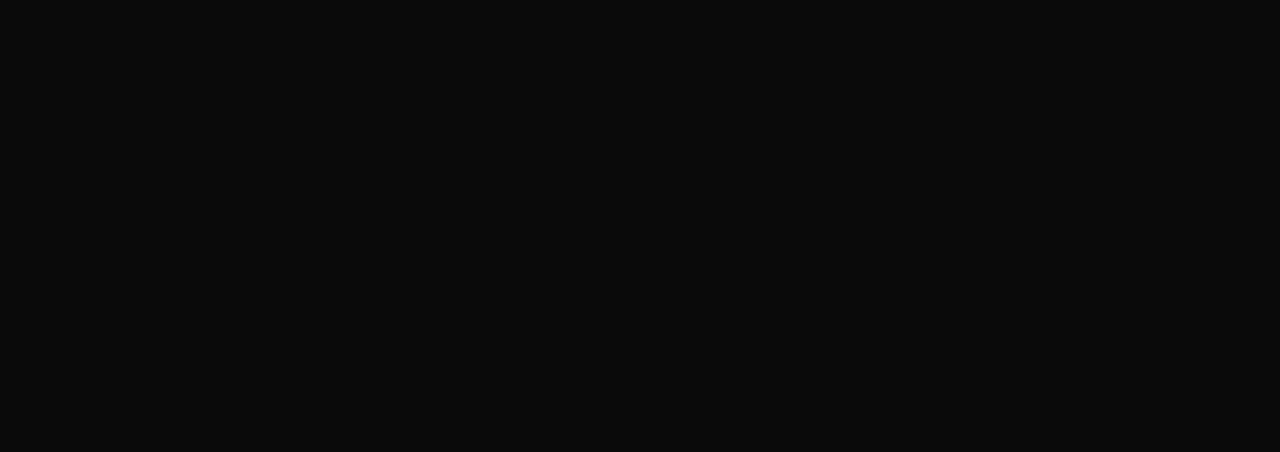
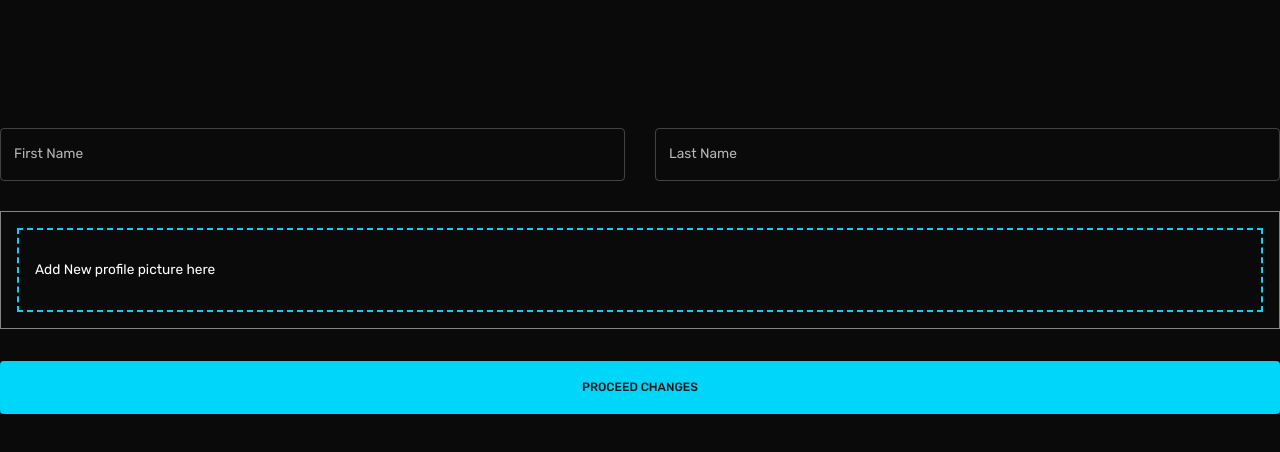
Before and after one commit to Fibinjohnson/socialSphere, a React (Create React App) app in the folder client/: page /profile/editProfile/1 in a window 1280 px wide. Before the commit this address had no page. Shown: the top 452 px of the page. Built offline with nearby package versions, Linux system fonts and the light colour scheme.

Commit message:
profile feature added edit widget

```diff
--- a/client/src/App.js
+++ b/client/src/App.js
@@ -8,6 +8,7 @@ import { CssBaseline,ThemeProvider } from "@mui/material";
 import { createTheme } from "@mui/material/styles";
 import {themeSettings} from "./themes"
 import ChatPage from "scenes/chatPage/ChatPage";
+import EditPage from "scenes/EditPage/EditPage";
 
 function App() {
   const mode=useSelector((state)=>state.mode)
@@ -25,6 +26,7 @@ function App() {
          <Route path="/home" element={isAuth ?<HomePage/>:<Navigate to={"/"}/>}/>
          <Route path="/profile/:userId" element={isAuth ?<ProfilePage/>:<Navigate to={"/"}/>}/>
          <Route path="/home/chat" element={isAuth?<ChatPage/>:<Navigate to={"/"}/>} />
+         <Route path="/profile/editProfile/:userId" element={isAuth?<EditPage/>:<Navigate to={"/"}/>} />
 
         </Routes>
       </BrowserRouter>
--- a/client/src/components/ChatWidget.jsx
+++ b/client/src/components/ChatWidget.jsx
@@ -1,15 +1,15 @@
 import React from 'react'
 import {  Box,Divider,Typography,IconButton,useTheme, Input} from '@mui/material'
 import WidgetWrap from './WidgetWrap';
-import { Send } from '@mui/icons-material';
+import { NotificationsNoneRounded, Send } from '@mui/icons-material';
 import { useSelector } from 'react-redux';
 import { useState,useEffect } from 'react';
 import ChatHeader from './chatHeader';
 import Scrollbars from 'react-custom-scrollbars-2';
-import { setAllChats } from 'state';
 import { useDispatch } from 'react-redux';
 import { useRef } from 'react';
 import io from "socket.io-client";
+
 
 
 
@@ -26,11 +26,10 @@ function ChatWidget() {
     const token=useSelector((state)=>state.token)
     const userLoggedin=useSelector((state)=>state.user)
     const [message,setMessage]=useState('');
-    const allChats=useSelector((state)=>state.allChats)
     const [scrollTop, setScrollTop] = useState(0);
     const [chatMessage,setChatMessage]=useState([])
+    const [allChats,setAllChats]=useState([])
 
-    console.log(allChats,'allchats')
 
     const postChat=async()=>{
       const response=await fetch(`http://localhost:3001/chats/${chatName.user}/${chatName.currentChat}`,{
@@ -50,8 +49,16 @@ function ChatWidget() {
       setChatMessage(msgs)
       setMessage('')
     }
+
+
+    const handleKeyDown=async(event)=>{
+      if(event.key==='Enter'){
+         postChat()
+      }
+    }
+
    const dispatchChat=async()=>{
-    dispatch(setAllChats({allChats:[]}))
+     setAllChats(allChats)
    }
 
     const getChat=async()=>{
@@ -67,12 +74,9 @@ function ChatWidget() {
            message:chat.message.text
         }
       })
-
-      dispatch(setAllChats({allChats:mappedChat}))
-
-
+      setAllChats(mappedChat)
     }
-    const handleScroll = event => {
+    const handleScroll = (event) => {
       setScrollTop(event.currentTarget.scrollTop);
     };
 
@@ -92,13 +96,14 @@ function ChatWidget() {
         });
       }
     }, [chatMessage]);
+
     useEffect(()=>{
        dispatchChat()
-    },[chatName])
+    },[userLoggedin])
 
     useEffect(()=>{
       getChat()
-    },[chatMessage])
+    },[chatMessage,chatName])
 
 
 
@@ -126,13 +131,56 @@ function ChatWidget() {
   allChats[0]!==null &&
   allChats.map((chat) =>
     chat.myself ? (
-      <Box marginTop={'20px'}>
-        <Typography fontFamily={'initial'}>{chat.message}</Typography>
-      </Box>
+      <Box
+      marginTop="20px"
+      borderRadius="1.5rem"
+      height="fit-content"
+      display="flex"
+      flexWrap="wrap"
+      alignItems="flex-start"
+      alignContent="flex-start"
+      backgroundColor={primaryLight}
+      width="200px"
+      overflow="hidden"
+      p="10px"
+    >
+       <Typography
+        fontFamily="initial"
+        sx={{
+          width: '100%',
+          wordBreak: 'break-all',
+          flex: '1 1 100%',
+        }}
+      >
+        {chat.message}
+      </Typography>
+    </Box>
     ) : (
-      <Box  marginTop={'20px'} width={"800px"} >
-        <Typography sx={{ textAlign:'right'}}>{chat.message}</Typography>
-      </Box>
+      <Box
+      marginTop="20px"
+      borderRadius="1.5rem"
+      height="fit-content"
+      display="flex"
+      flexWrap="wrap"
+      alignItems="flex-start"
+      alignContent="flex-start" // Align items with space between them
+      backgroundColor={primaryLight}
+      width="200px" // You can adjust the width as needed
+      overflow="hidden" // Hide the overflowing text
+      p="10px"
+      marginLeft={'73%'}
+    >
+       <Typography
+        fontFamily="initial"
+        sx={{
+          width: '100%', // Set a width to control when text starts wrapping
+          wordBreak: 'break-all', // Allow words to break and wrap
+          flex: '1 1 100%', // Let the text occupy all available space on a new line
+        }}
+      >
+        {chat.message}
+      </Typography>
+    </Box>
     )
   )
 }
@@ -140,7 +188,7 @@ function ChatWidget() {
   </Scrollbars>
 
      <Box position={'absolute'} bottom={"15px"} display="flex">
-     <Input placeholder='Type somthing here...' onChange={(e)=>{setMessage(e.target.value)}} value={message} style={{ width: "750px" }} type='text'></Input>
+     <Input placeholder='Type somthing here...' onChange={(e)=>{setMessage(e.target.value)}} onKeyDown={handleKeyDown} value={message} style={{ width: "750px" }} type='text'></Input>
      <IconButton onClick={()=>{postChat()}}><Send/></IconButton>
      </Box>
      </WidgetWrap>
--- a/client/src/components/Friend.jsx
+++ b/client/src/components/Friend.jsx
@@ -20,6 +20,8 @@ function Friend({friendId,name,subtitle,userPicturePath, chatpage}) {
     const senderName=useSelector((state)=>state.user.firstname)
     const token=useSelector((state)=>state.token)
     const friends=useSelector((state)=>state.user.friends)
+    console.log(useSelector((state)=>state.user))
+    console.log(friends,"all friend list")
     const yesFriendsArray=friends.length>0;
     const arrayFriends=yesFriendsArray ?friends:friends
     const [openModal,setOpenModal]=useState(false)
--- /dev/null
+++ b/client/src/scenes/EditPage/EditPage.jsx
@@ -0,0 +1,134 @@
+import {useState} from 'react'
+import {Box,Button,TextField,useMediaQuery,Typography,useTheme} from "@mui/material"
+import EditOutlinedIcon from '@mui/icons-material/EditOutlined';
+import { Formik } from 'formik';
+import * as yup from "yup";
+import { useNavigate } from 'react-router-dom';
+import { useDispatch } from 'react-redux';
+import { useSelector } from 'react-redux';
+import { useParams } from 'react-router-dom';
+import Dropzone from 'react-dropzone';
+import FlexBetween from 'components/Flexbetween';
+import { setEditeduser } from 'state';
+
+
+   function EditPage() {
+    const {palette}=useTheme();
+    const dispatch=useDispatch();
+    const navigate=useNavigate();
+    const isNonMobileScreen=useMediaQuery("(min-width:600px)")
+    const {userId}=useParams();
+    const user=useSelector((state)=>state.user)
+    const editSchema=yup.object().shape({
+        firstname:yup.string().required("required"),
+        lastname:yup.string().required("required"),
+        picture:yup.string().required("required")
+       })
+
+       const initialEditValue={
+        firstname:user.firstname,
+        lastname:user.lastname,
+        picture:''
+       }
+
+
+
+     const handleSubmit=async(values,onSubmitProps)=>{
+        let formData=new FormData();
+        for (let value in values){
+        formData.append(value,values[value])
+        }
+        formData.append("picture",values.picture.name)
+        const editUserResponse = await fetch(`http://localhost:3001/auth/edit/${userId}`, {
+        method: "PATCH",
+        body: formData
+  });
+   const editedProfile=await editUserResponse.json();
+   dispatch(setEditeduser({user:editedProfile}))
+   onSubmitProps.resetForm();
+   navigate('/home')
+     }
+
+
+     return (
+       <Formik onSubmit={handleSubmit}
+       initialValues={initialEditValue}
+       validationSchema={editSchema}>
+       {({
+      values,
+      errors,
+      touched,
+      handleSubmit,
+      handleChange,
+      handleBlur,
+      setFieldValue,
+      resetForm
+
+    })=>(
+        <form onSubmit={handleSubmit}>
+        <Box display={"grid"} gap="30px" marginTop={'10%'} gridTemplateColumns={'repeat(4,minxmax(0,1fr))'} sx={{"& >div":{gridColumn:isNonMobileScreen?undefined:"span 4"}}}>
+        <TextField label={"First Name"}
+          onBlur={handleBlur}
+          onChange={handleChange}
+          value={values.firstname}
+          name='firstname'
+          error={Boolean(touched.firstname) && Boolean(errors.firstname)}
+          helperText={touched.firstname && errors.firstname}
+          sx={{gridColumn:"span 2"}}
+          >
+          </TextField>
+          <TextField label={"Last Name"}
+          onBlur={handleBlur}
+          onChange={handleChange}
+          value={values.lastname}
+          name='lastname'
+          error={Boolean(touched.lastname) && Boolean(errors.lastname)}
+          helperText={touched.lastname && errors.lastname}
+          sx={{gridColumn:"span 2"}}
+          />
+          <Box gridColumn={'span 4'} border={`1px solid ${palette.neutral.medium}`} borderRadious="5px" p="1rem">
+          <Dropzone acceptedFiles={".jpg, .jpeg, .png"}
+            multiple={false}
+            onDrop={(acceptedFiles)=>{
+
+              setFieldValue("picture",acceptedFiles[0])}}
+          >
+          {({getRootProps,getInputProps})=>(
+            <Box {...getRootProps()} border={`2px dashed ${palette.primary.main}`} p={"1rem"} sx={{
+              "& :hover":{curser:"pointer"}
+            }}>
+              <input {...getInputProps()}/>
+              {!values.picture ?(<p>Add New profile picture here</p>):
+              (
+                <FlexBetween>
+                  <Typography>{values.picture.name} </Typography>
+                  <EditOutlinedIcon/>
+                </FlexBetween>
+              ) }
+            </Box>
+          )}
+          </Dropzone>
+
+          </Box>
+        </Box>
+        <Box>
+          <Button type='submit'
+          fullWidth
+          sx={{m:"2rem 0",
+           p:"1rem",
+           backgroundColor:palette.primary.main,
+           color:palette.background.alt,
+           "& :hover":{color:palette.primary.main}}}
+           >
+           Proceed Changes
+           </Button>
+        </Box>
+
+        </form>
+    )}
+
+       </Formik>
+     )
+   }
+
+   export default EditPage
--- a/client/src/scenes/loginPage/index.js
+++ b/client/src/scenes/loginPage/index.js
@@ -18,9 +18,7 @@ const LoginPage=()=>{
         borderRadius={'1.5rem'}
         backgroundColor={theme.palette.background.alt}
         >
-        <Typography fontWeight={"500"} varient="h5" sx={{mb:"1.5rem"}}>
-            Welcome to Sociopedia
-        </Typography>
+
 
         </Box>
         <Box>
--- a/client/src/state/index.js
+++ b/client/src/state/index.js
@@ -7,7 +7,6 @@ const initialState={
     user:"null",
     friendDetails:[],
     chatName:[],
-    allChats:[]
 };
 export const authSlice=createSlice({
     name:"auth",
@@ -51,10 +50,11 @@ export const authSlice=createSlice({
     setChatName:(state,action)=>{
         state.chatName=action.payload.chatName;
     },
-    setAllChats:(state,action)=>{
-        state.allChats=action.payload.allChats
+    setEditeduser:(state,action)=>{
+        state.user=action.payload.user;
     }
+
 }
 })
-export const {setMode,setLogin,setLogout,setPost,setPosts,setFriends,setFriendsDetails,setChatName,setAllChats}=authSlice.actions;
+export const {setMode,setLogin,setLogout,setPost,setPosts,setFriends,setFriendsDetails,setChatName,setEditeduser}=authSlice.actions;
 export default authSlice;
--- a/client/src/widgets/PostWidget.jsx
+++ b/client/src/widgets/PostWidget.jsx
@@ -26,12 +26,11 @@ isProfile=false}) {
     const dispatch=useDispatch();
     const [isComments,setIsComments]=useState(false)
     const loggedInUserId=useSelector((state)=>state.user._id)
+    const user=useSelector((state)=>state.user)
     const token=useSelector((state)=>state.token)
     const [comment,setComment]=useState('');
-    const posts=useSelector((state)=>state.posts)
     const primary=palette.primary.main
     const main=palette.neutral.main
-    const mainMedium=palette.neutral.medium
     const isLiked = likes.includes(loggedInUserId);
     const likeCount=Object.keys(likes).length
 
--- a/client/src/widgets/PostsWidget.jsx
+++ b/client/src/widgets/PostsWidget.jsx
@@ -6,6 +6,7 @@ import PostWidget from "./PostWidget";
 const PostsWidget=({userId,isProfile=false})=>{
     const dispatch=useDispatch();
     const posts=useSelector((state)=>state.posts)
+    console.log(posts)
     const isPosts=posts.length>0;
     const token=useSelector((state)=>state.token)
     const getPosts=async()=>{
```
Also changed, not shown: client/src/scenes/loginPage/Form.jsx (+2 -9 lines), client/src/widgets/userWidget.jsx (+7 -6 lines), 2 other files (tests, documents, lock files or other folders).
